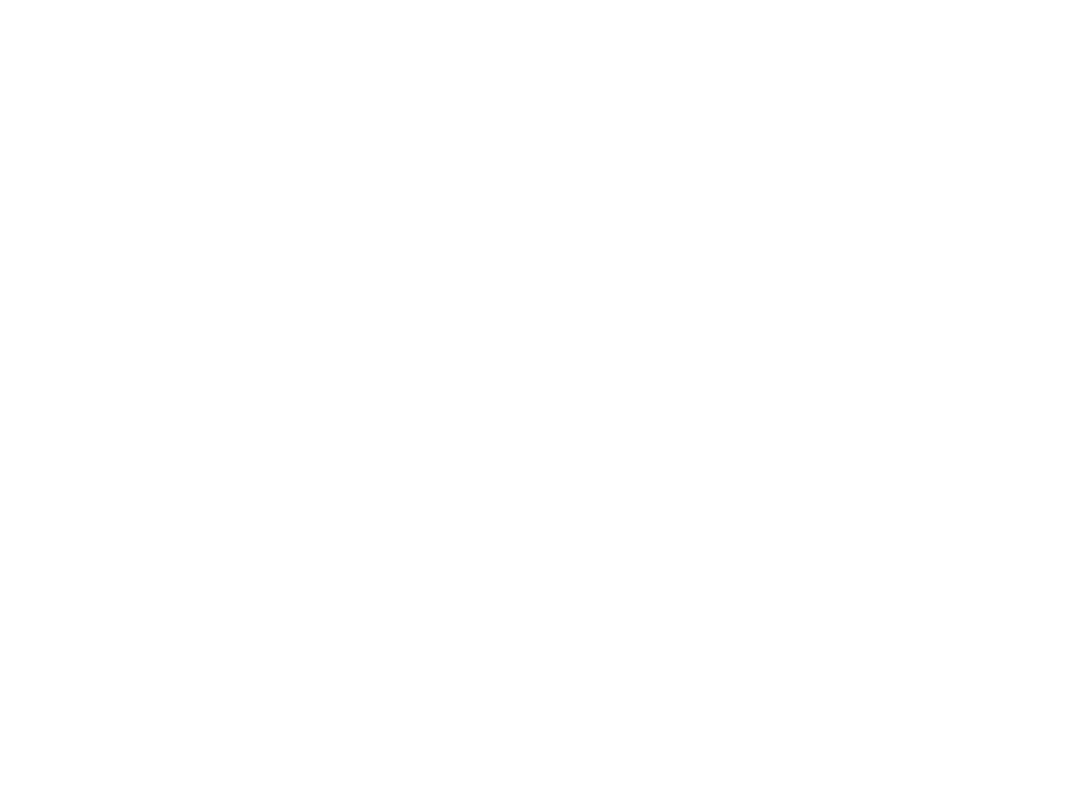
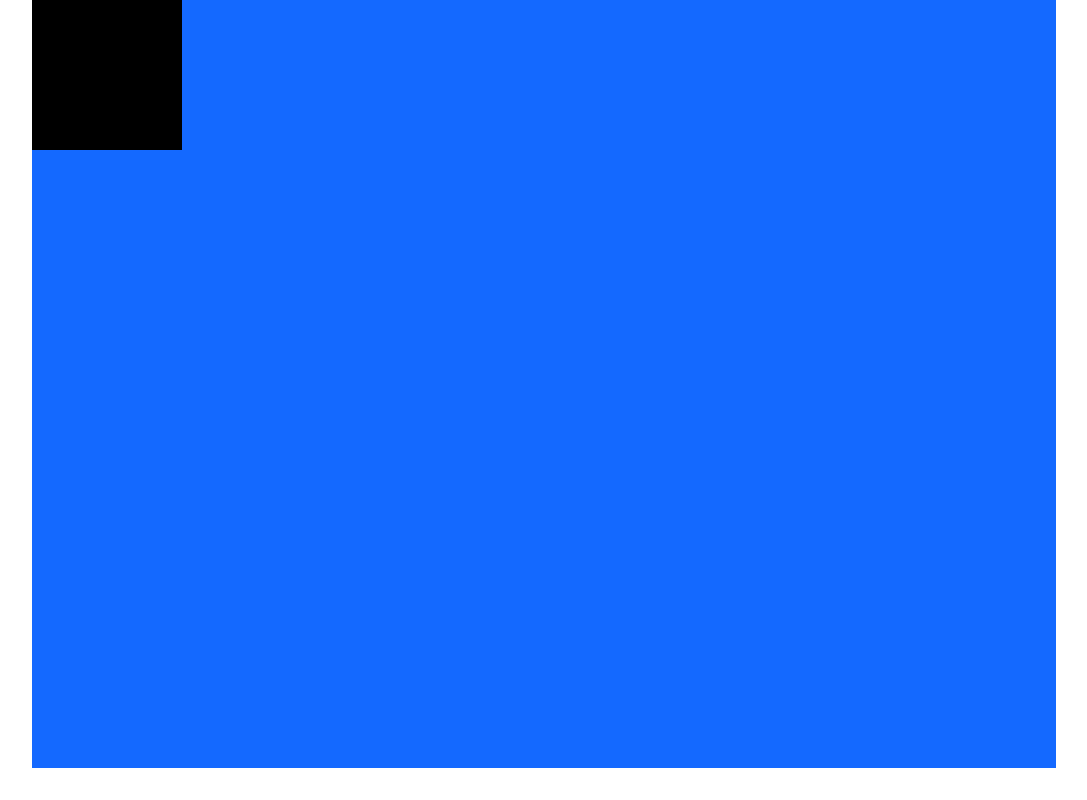
Before and after one commit to Julian-Chu/F2ELab_week8_ParallaxScrolling, a website: page index.html in a window 1280 px wide. Shown: the whole page, without its empty margins (96-1183 px from the left). Drawn offline with nearby package versions, Linux system fonts and the light colour scheme; files that its build step writes are made by us from their sources.

Commit message:
svg test

```diff
--- a/index.html
+++ b/index.html
@@ -10,6 +10,9 @@
 </head>
 
 <body>
+  <svg class="svg">
+    <rect class="svg-rect"></rect>
+  </svg>
 
 </body>
 
--- a/scss/style.scss
+++ b/scss/style.scss
@@ -1,11 +1,33 @@
-html {
+$blue: #1469FF;
+html,
+body {
   margin: 0;
   padding: 0;
 }
 
-.tabList {
-  >header {}
-  >div {
-    display: flex;
-  }
+body {
+  display: flex;
+  height: 100%;
+  width: 100%;
+  align-items: center;
+  justify-content: center;
 }
+
+.svg {
+  display: flex;
+  height: 768px;
+  width: 1024px;
+  background-color: $blue;
+  margin: auto;
+  align-items: center;
+  justify-content: center;
+}
+
+.svg-rect {
+  // @extend %align-center;
+  margin: auto;
+  fill: black;
+  width: 150px;
+  height: 150px;
+  fill: black;
+}
```
